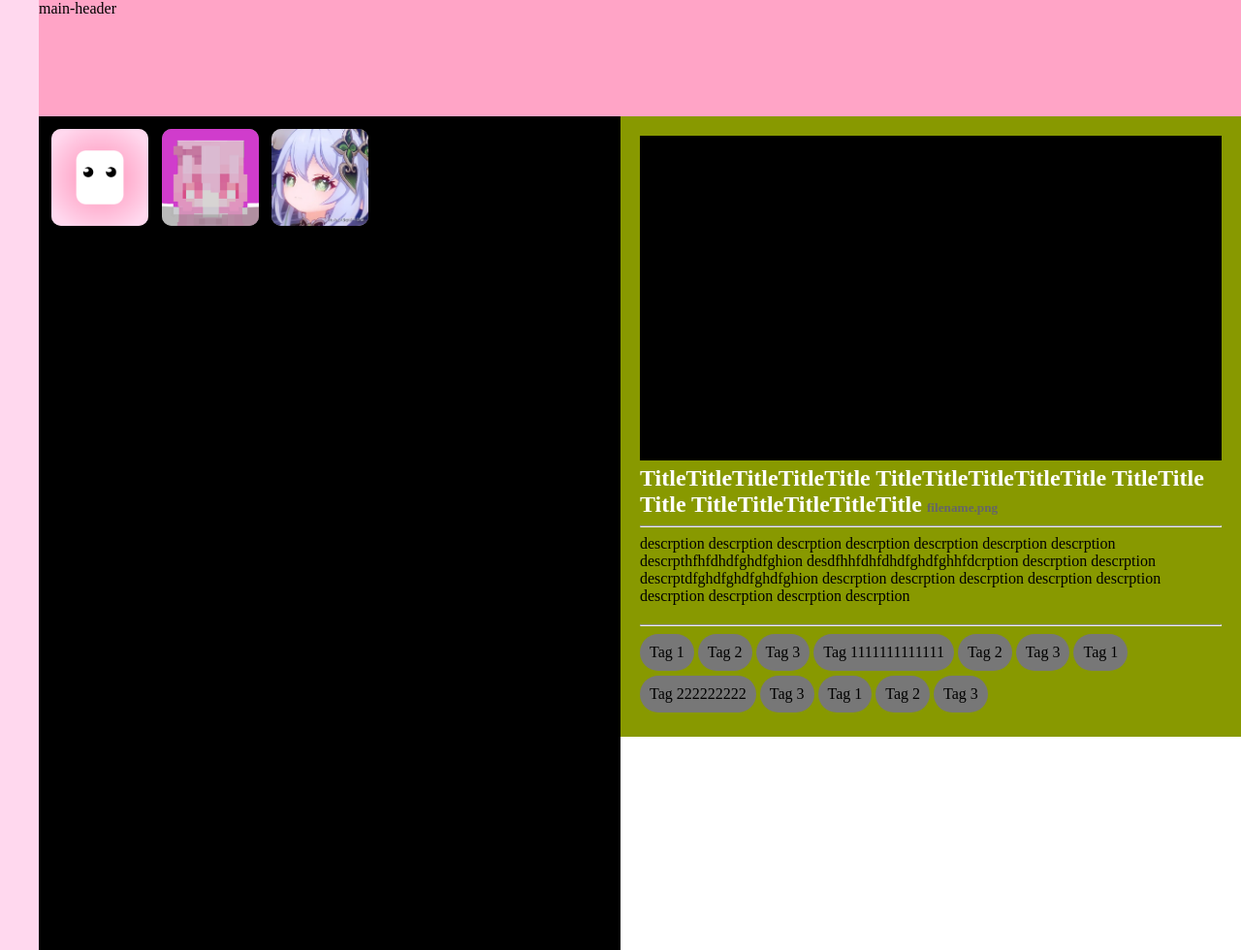
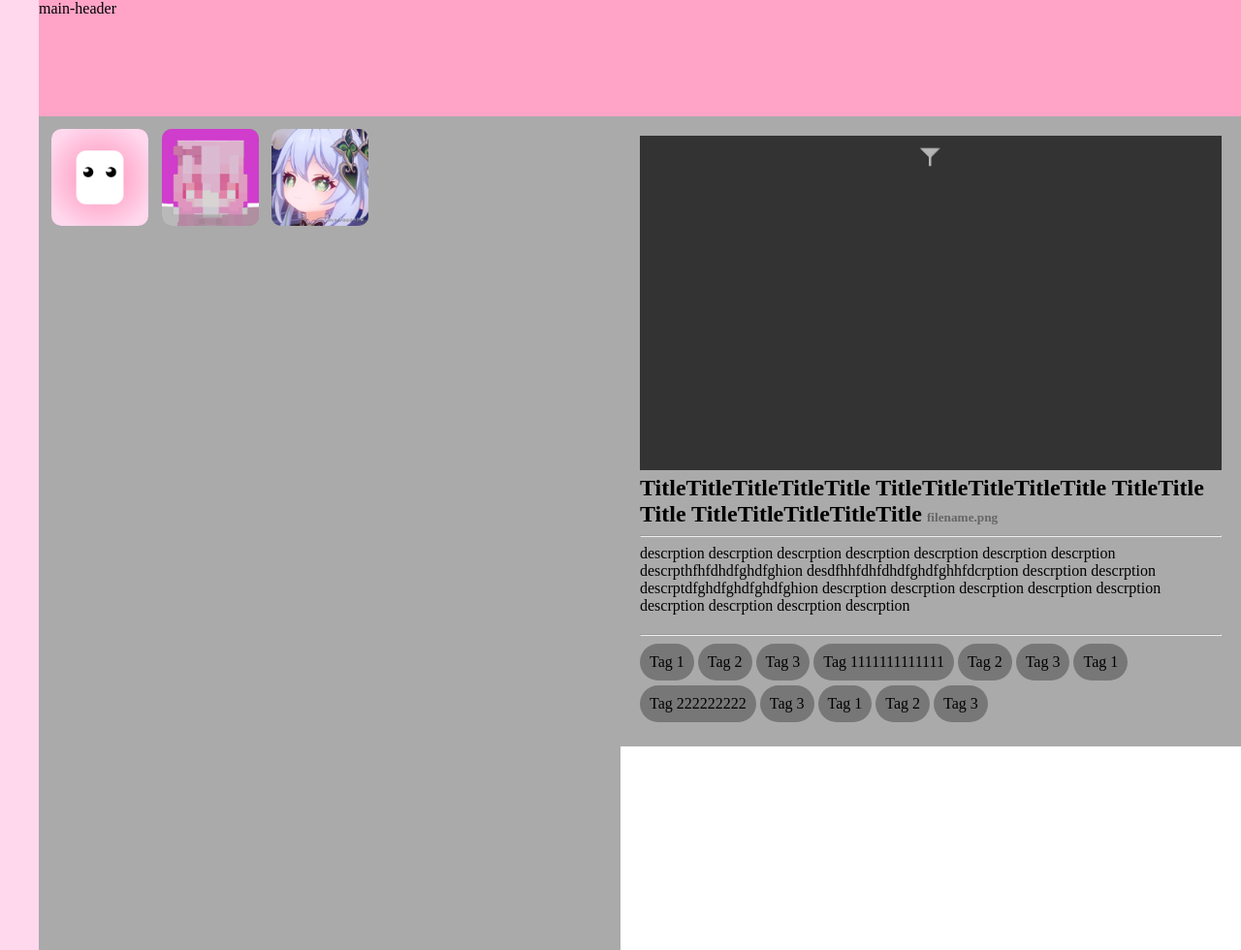
Before and after one commit to Cl-Hanul/Image-Sorter, a Flask app: page /gallery in a window 1280 px wide. Shown: the whole page at 97% size. Run offline with Flask 3, Linux system fonts and the light colour scheme.

Commit message:
처음으로 작동하게 만듦
구현 예정:
1.이미지 분류
2.이미지 태그
3.이미지 정렬
4.이미지 순서
5.이미지 추가
6.html,css다듬기
7.이미지 제목,파일 이름, 설명 표시기능
8.태그 추가 기능
9.카테고리 기능
10.사이드바 기능
11.헤더 기능
12.이미지 다운로드 기능

```diff
--- a/Module/HanulIMG.py
+++ b/Module/HanulIMG.py
@@ -1,5 +1,7 @@
 import base64 as _base64
 from PIL import Image as _Image
+
+from os import chdir
 
 if __name__ == "__main__":
     from HanulAES import HanulEncrypt as _HanulEncrypt, HanulDecrypt as _HanulDecrypt
@@ -34,6 +36,26 @@ def load(HImagepath)->_Image.Image:
     except Exception as e:
         raise e
 
+def MakeThumbnail(img:_Image.Image):
+    if img.width < 128:
+        ImageFake = img.resize((128,int(img.height*128/img.width)))
+    elif img.height < 128:
+        ImageFake = img.resize((int(img.width*128/img.height),128))
+    else:
+        if img.width < img.height:
+            ImageFake = img.resize((128,int(img.height*128/img.width)))
+        elif img.height < img.width:
+            ImageFake = img.resize((int(img.width*128/img.height),128))
+        else:
+            ImageFake = img.resize((128,128))
+    return ImageFake.crop((
+        int((ImageFake.width-128)/2),
+        int((ImageFake.height-128)/2),
+        int((ImageFake.width-128)/2+128),
+        int((ImageFake.height-128)/2+128)
+    ))
+
+
 if __name__ == "__main__":
     save("Untitled (8)","Untitled (8).png")
     load("Untitled (8).HIMG").show()
--- a/static/css/default.css
+++ b/static/css/default.css
@@ -78,7 +78,7 @@ body{
     transition-timing-function: cubic-bezier(0.68, -0.55, 0.265, 1.55);
 }
 
-.image-thumbnail > img{
+.image-thumbnail > a > img{
     border-radius: 10px;
 }
 
@@ -87,7 +87,7 @@ body{
     height: 100%;
 
     float: left;
-    background: #000;
+    background: #aaa;
 }
 .image-viewer{
     right: 0px;
@@ -100,21 +100,38 @@ body{
     overflow: hidden;
 
     float: right;
-    background: #890;
+    background: #aaa;
 }
 .main-image{
+    text-align: center;
     height: 335px;
 
     margin-bottom: 5px;
+    padding: 5px;
 
-    background: #000;
+    background: #333;
 }
+#main-image-img{
+    display: inline-block;
+
+    border-radius: 30px;
+
+    transition-duration: 0.4s;
+    transition-timing-function: cubic-bezier(0.19, 1, 0.22, 1);
+}
+#main-image-img:hover{
+    border-radius: 0px;
+
+    transition-duration: 0.4s;
+    transition-timing-function: cubic-bezier(0.39, 0.575, 0.565, 1);
+}
+
 .image-title{
     display: inline;
 
     margin-right: 5px;
 
-    color: white;
+    color: black;
 }
 .image-file-name{
     display: inline;
@@ -142,5 +159,14 @@ body{
 
     border-radius: 20px;
 
+    transform:scale(1,1);
+    transition:0.2s ease-out;
+
     background: #777;
 }
+.image-tag:hover{
+    transform:scale(1.1,1.1);
+    transition:0.2s ease-out;
+
+    background: #888;
+}
--- /dev/null
+++ b/static/js/hash.js
@@ -0,0 +1,10 @@
+window.addEventListener('hashchange', function(){
+    var hash = window.location.hash;
+    var imageId = hash.split('=')[1];
+    var image = this.document.getElementById('main-image-img');
+    console.log(imageId);
+    var vv = 335/image.offsetHeight;
+    image.setAttribute('src',"../static/images/"+imageId);
+    image.setAttribute('style',"width:"+image.offsetWidth*vv+";");
+    image.setAttribute('height',335);
+});
--- a/templates/gallery.html
+++ b/templates/gallery.html
@@ -9,6 +9,7 @@
 
     <script src="../static/js/scroll_header.js"></script>
     <script src="../static/js/toggle_menu.js"></script>
+    <script src="../static/js/hash.js"></script>
 
     <style>
         @import url('../static/css/default.css');
@@ -18,6 +19,7 @@
     <!-- <link rel="stylesheet" type="text/css" href="css/default.css">
     <link rel="stylesheet" type="text/css" href="css/scroll_header.css"> -->
 </head>
+
 <body>
     <div class="main-header">main-header</div>
     <div class="Hanul-Scroll-header">a<br>a</div>
@@ -31,13 +33,13 @@
             <ol class="image-list">
                 {% for (root,dirs,image) in images %}
                     {% for image in image%}
-                        <li class="image-thumbnail"><img src="../static/images/{{image}}" alt="{{image}}" loading="lazy" width="100" height="100"></li>
+                        <li class="image-thumbnail"><a href="#img={{image}}"><img src="{{ thumb(image) }}" alt="{{image}}" loading="lazy" width="100" height="100"></a></li>
                     {% endfor %}
                 {% endfor%}
             </ol>
         </div>
         <div class="image-viewer">
-            <div class="main-image"><img></div>
+            <div class="main-image"><img class="main-image-img" id="main-image-img" alt="" src="..\static\icons\Hopper Icon.png" /></div>
             <h2 class="image-title">TitleTitleTitleTitleTitle TitleTitleTitleTitleTitle TitleTitle Title TitleTitleTitleTitleTitle</h2><h5 class="image-file-name">filename.png</h5>
             <hr>
             <p class="image-description">descrption descrption descrption descrption descrption descrption descrption descrpthfhfdhdfghdfghion desdfhhfdhfdhdfghdfghhfdcrption descrption descrption descrptdfghdfghdfghdfghion descrption descrption descrption descrption descrption descrption descrption descrption descrption </p>
--- /dev/null
+++ b/thumb.py
@@ -0,0 +1,17 @@
+from Module.HanulIMG import MakeThumbnail
+from PIL import Image
+
+from os import path
+
+def thumb(imgname)->str:
+    print(path.abspath(__file__))
+    with Image.open(f'static/images/{imgname}','r') as img:
+        thumb = MakeThumbnail(img)
+        try:
+            with open(f'static/.thumbnails/{imgname}','x') as file:
+                pass
+        except FileExistsError:
+            pass
+        else:
+            thumb.save(f'static/.thumbnails/{imgname}')
+    return f'../static/.thumbnails/{imgname}'
--- a/webui.py
+++ b/webui.py
@@ -1,5 +1,8 @@
-from flask import Flask, render_template, url_for
+from flask import Flask, request, render_template, url_for
 import os
+
+from thumb import thumb
+from json import load
 
 app = Flask(__name__)
 
@@ -7,10 +10,12 @@ app.config['IMG_FOLDER'] = os.path.join('static','images')
 
 @app.route('/')
 def index():
-    return render_template('YOUR INDEX HTML FILES')
+    return render_template('index.html')
 
 @app.route('/gallery')
 def gallery():
-    return render_template("gallery.html",images=os.walk(app.config['IMG_FOLDER']))
+    image_name = request.args.get('_fragment')
+    print(image_name)
+    return render_template("gallery.html",images=os.walk(app.config['IMG_FOLDER']),thumb=thumb)
 
 app.run('0.0.0.0',port=5890,debug=True)
```
Also changed, not shown: static/json/image_location.json (added, +10 -0 lines), templates/index.html (added, +11 -0 lines), static/.thumbnails/4dff97f4811ffa715b41394fead940f9_2718817539331008327.png (added), static/.thumbnails/Untitled (8).png (added), static/.thumbnails/db5f60fcd7f8a8e74b43fd773bfe3266.png (added).
